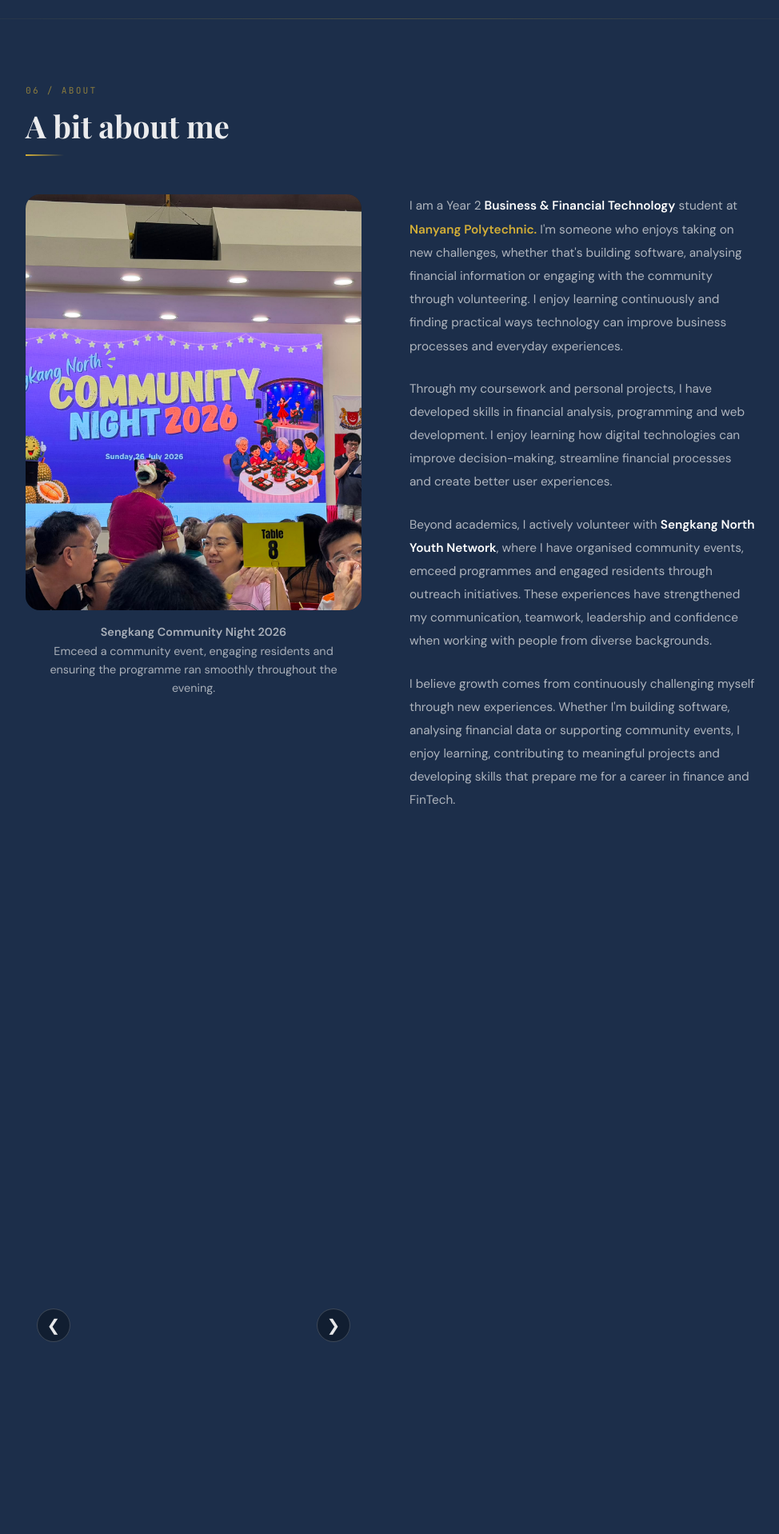
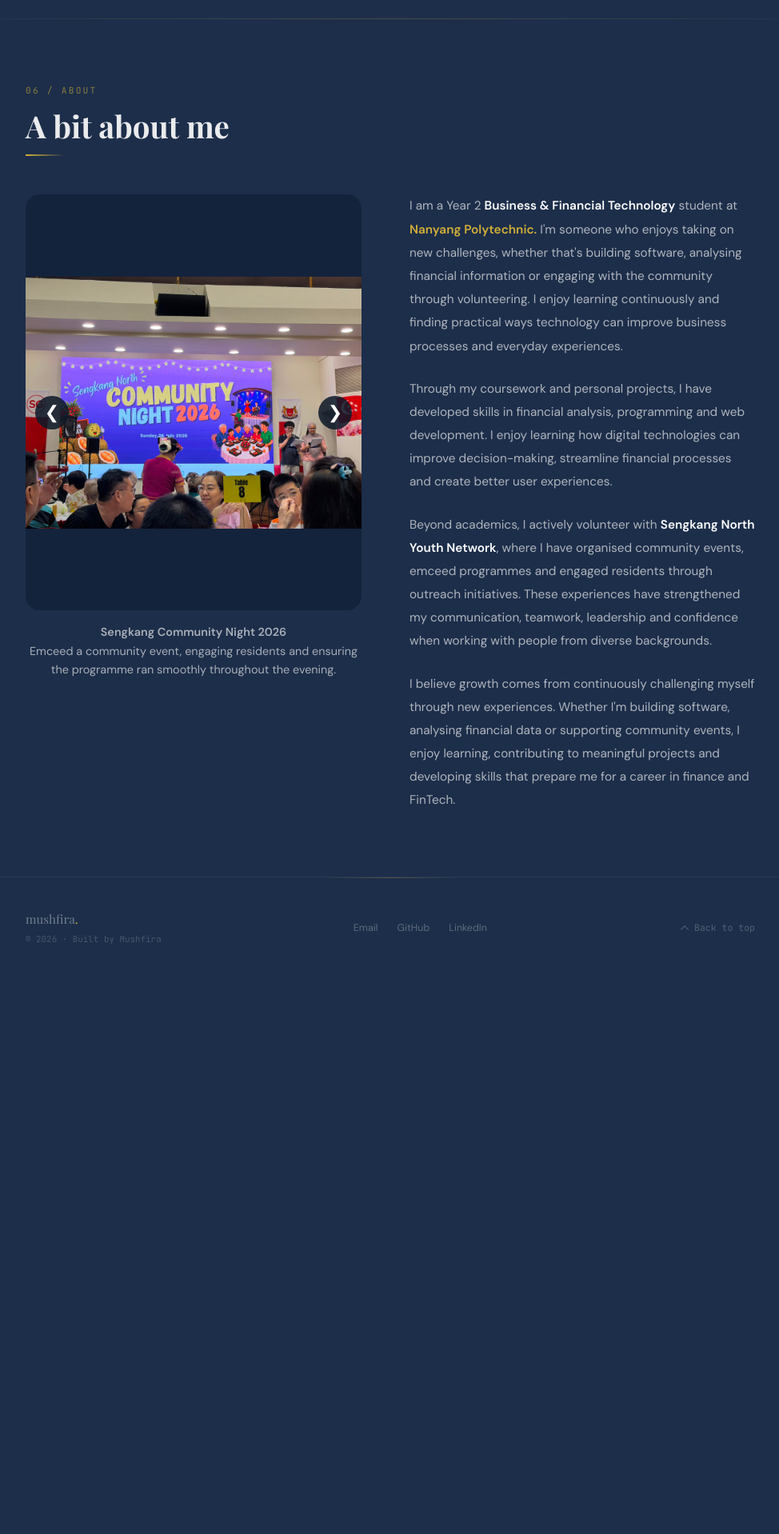
Before and after one commit to firah08/mushfira_portfolio, a Flask app: page / in a window 1280 px wide. Shown: the part 3662-5580 px from the top of the page at 80% size, without its empty margins (152-1126 px from the left). After the commit the page ends 4842 px from the top, so only its background shows below. Run offline with Flask 3, Linux system fonts and the light colour scheme; some web fonts are replaced.

Commit message:
back to original

```diff
--- a/static/css/style.css
+++ b/static/css/style.css
@@ -795,7 +795,6 @@ img { max-width: 100%; display: block; }
     align-items:start;
 }
 
-
 /* ---------- Carousel ---------- */
 
 .about-carousel{
@@ -803,91 +802,29 @@ img { max-width: 100%; display: block; }
     width:100%;
 }
 
-/*
-   Slides are layered instead of using display:none.
-   This allows the carousel to fade and slide smoothly
-   when changing photos.
-*/
 .slide{
-    position:relative;
-    width:100%;
-
-    opacity:0;
-    visibility:hidden;
-    pointer-events:none;
-
-    transform:translateX(0);
-
-    transition:
-        opacity .45s ease,
-        transform .45s cubic-bezier(.22,.61,.36,1),
-        visibility .45s ease;
+    display:none;
 }
 
-/* Current slide */
 .slide.active{
-    opacity:1;
-    visibility:visible;
-    pointer-events:auto;
-    transform:translateX(0);
+    display:block;
 }
-
-/* Incoming slide */
-.slide.next-slide{
-    opacity:0;
-    visibility:visible;
-    transform:translateX(calc(var(--direction) * 24px));
-}
-
-/* Previous slide moving away */
-.slide.leaving{
-    opacity:0;
-    transform:translateX(calc(var(--direction) * -24px));
-}
-
-
-/* ---------- Image ---------- */
 
 .slide img{
     width:100%;
     height:520px;
-
-    /*
-       Cover gives the photos a cleaner,
-       more editorial look instead of leaving
-       large empty areas around the image.
-    */
-    object-fit:cover;
-
+    object-fit:contain;
     background:#13233b;
     border-radius:18px;
-
-    display:block;
-
-    transition:
-        transform .6s ease,
-        border-radius .3s ease;
 }
-
-.slide.active img{
-    transform:scale(1);
-}
-
-
-/* ---------- Caption ---------- */
 
 .photo-caption{
     margin-top:16px;
-    padding:0 8px;
-
     text-align:center;
-
     font-size:.9rem;
     color:rgba(245,245,245,.65);
-
     line-height:1.6;
 }
-
 
 /* ---------- Arrows ---------- */
 
@@ -896,53 +833,32 @@ img { max-width: 100%; display: block; }
     position:absolute;
     top:45%;
     transform:translateY(-50%);
-
     width:42px;
     height:42px;
-
-    display:flex;
-    align-items:center;
-    justify-content:center;
-
-    border:1px solid rgba(255,255,255,.18);
+    border:none;
     border-radius:50%;
-
     cursor:pointer;
 
-    background:rgba(14,25,41,.72);
-    backdrop-filter:blur(8px);
-    -webkit-backdrop-filter:blur(8px);
+    background:rgba(14,25,41,.85);
+    color:white;
+    font-size:22px;
 
-    color:rgba(255,255,255,.9);
-    font-size:20px;
-
-    transition:
-        background .25s ease,
-        border-color .25s ease,
-        color .25s ease,
-        transform .25s ease;
+    transition:.3s;
 }
 
 .prev{
-    left:14px;
+    left:12px;
 }
 
 .next{
-    right:14px;
+    right:12px;
 }
 
 .prev:hover,
 .next:hover{
     background:var(--gold);
-    border-color:var(--gold);
     color:var(--navy);
 }
-
-.prev:active,
-.next:active{
-    transform:translateY(-50%) scale(.94);
-}
-
 
 /* ---------- Text ---------- */
 
@@ -966,33 +882,16 @@ img { max-width: 100%; display: block; }
     font-weight:600;
 }
 
-
 /* ---------- Mobile ---------- */
 
 @media(max-width:768px){
 
 .about-grid{
     grid-template-columns:1fr;
-        gap:40px;
 }
 
 .slide img{
     height:420px;
-    }
-
-    .prev,
-    .next{
-        width:38px;
-        height:38px;
-        font-size:18px;
-    }
-
-    .prev{
-        left:10px;
-    }
-
-    .next{
-        right:10px;
 }
 
 }
```
Also changed, not shown: static/js/main.js (+17 -51 lines). Lines whose indentation alone changed are shown as unchanged.
